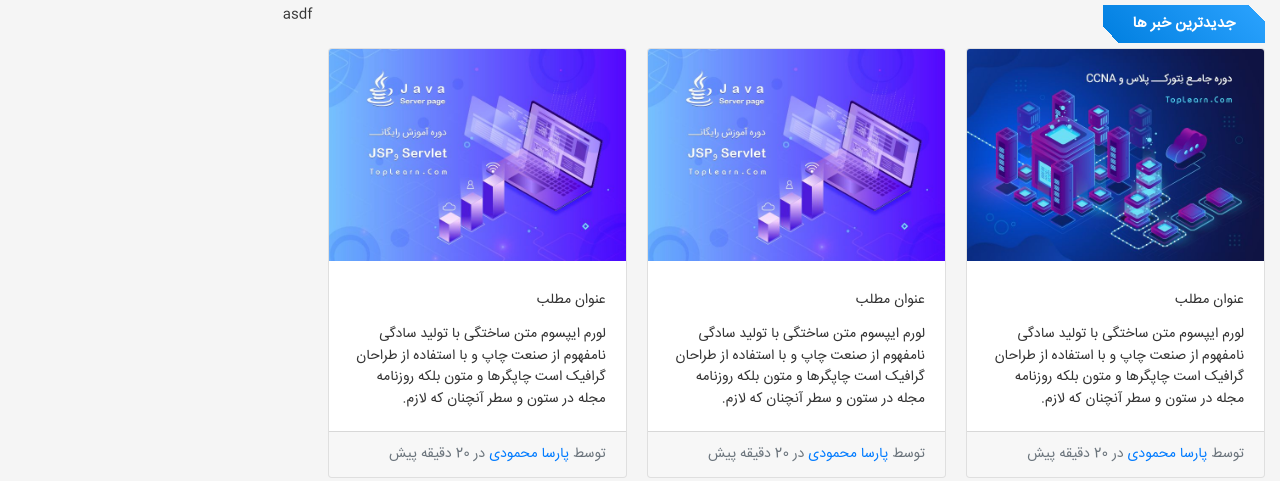
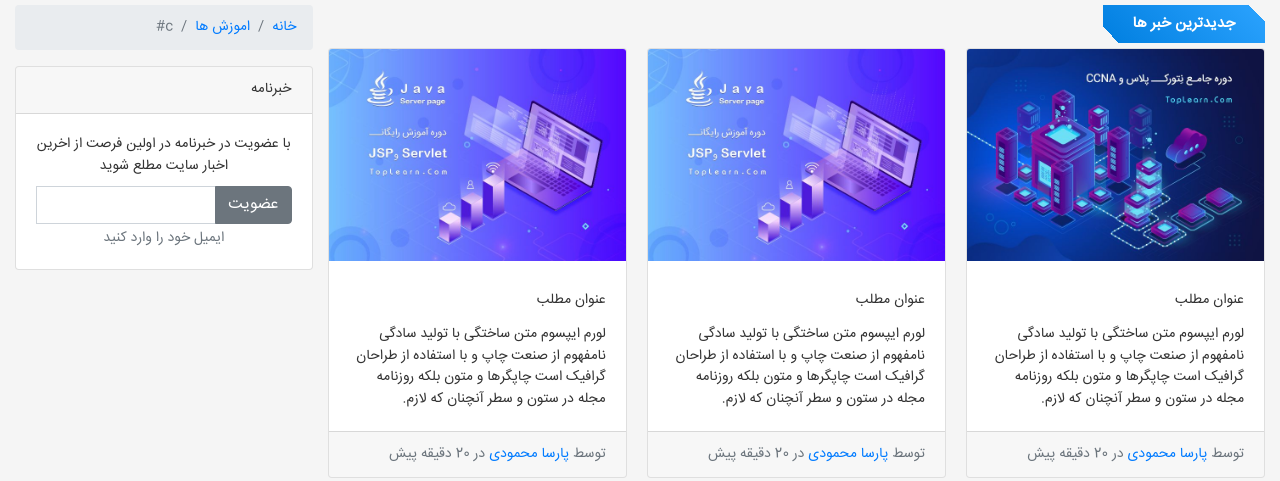
Before and after one commit to parsa011/Pmcode-Client, a plain HTML site: page Index.html in a window 1280 px wide. Shown: the part 531-1012 px from the top of the page. Drawn offline with Linux system fonts and the light colour scheme.

Commit message:
newsletter

```diff
--- a/Index.html
+++ b/Index.html
@@ -277,8 +277,29 @@
 
                 </section>
                 <!--side bar-->
-                <aside class="col-lg-3 sidebar">
-                    asdf
+                <aside class="col-lg-3 pr-0 sidebar">
+                    <nav aria-label="breadcrumb">
+                        <ol class="breadcrumb">
+                            <li class="breadcrumb-item"><a href="#">خانه</a></li>
+                            <li class="breadcrumb-item"><a href="#">اموزش ها</a></li>
+                            <li class="breadcrumb-item active" aria-current="page">c#</li>
+                        </ol>
+                    </nav>
+                    <div class="card">
+                        <div class="card-header">
+                            <h3>خبرنامه</h3>
+                        </div>
+                        <div class="card-body">
+                            <p class="text-center">با عضویت در خبرنامه در اولین فرصت از اخرین اخبار سایت مطلع شوید</p>
+                            <div class="input-group mt-2">
+                                <div class="input-group-prepend">
+                                    <button class="btn btn-secondary" type="button" id="button-addon2">عضویت</button>
+                                </div>
+                                <input type="text" class="form-control f-13">
+                                <small class="d-block col-lg-12 mt-1 text-muted text-center">ایمیل خود را وارد کنید</small>
+                            </div>
+                        </div>
+                    </div>
                 </aside>
             </div>
         </div>
--- a/css/Style.css
+++ b/css/Style.css
@@ -1,3 +1,4 @@
+.f-13{font-size: 13px !important}
 #page{
     box-shadow: 0 2px 8px 0 rgba(0, 0, 0, 0.15);
 }
@@ -173,3 +174,13 @@
    margin-left: 5px;
    margin-bottom: 5px;
 }
+body{
+	font-family: Ubuntu;
+	margin-top: 120px;
+}
+.heading i{
+	font-size: 80px;
+}
+.heading p{
+	font-size: 15px;
+}
```
